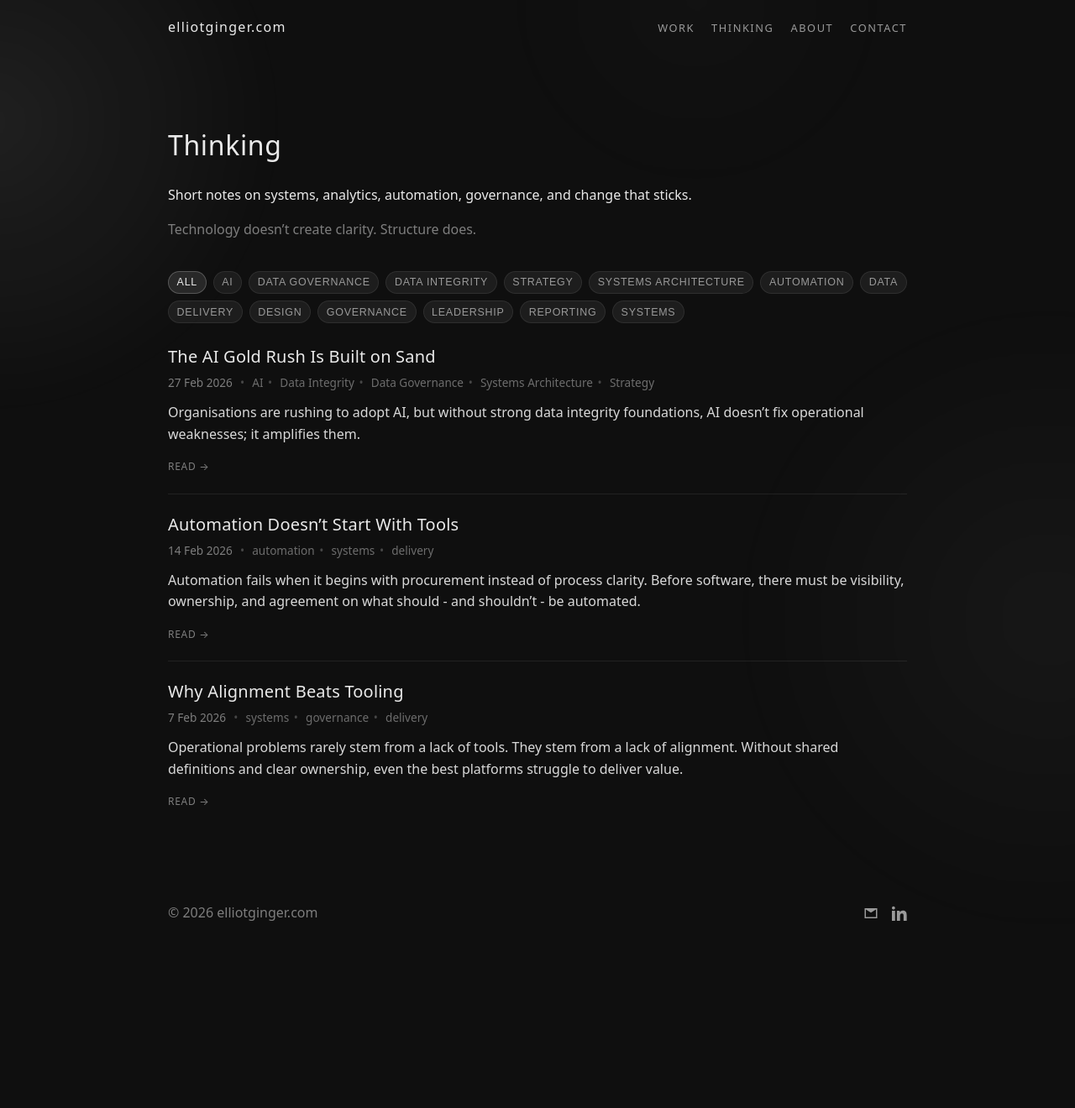
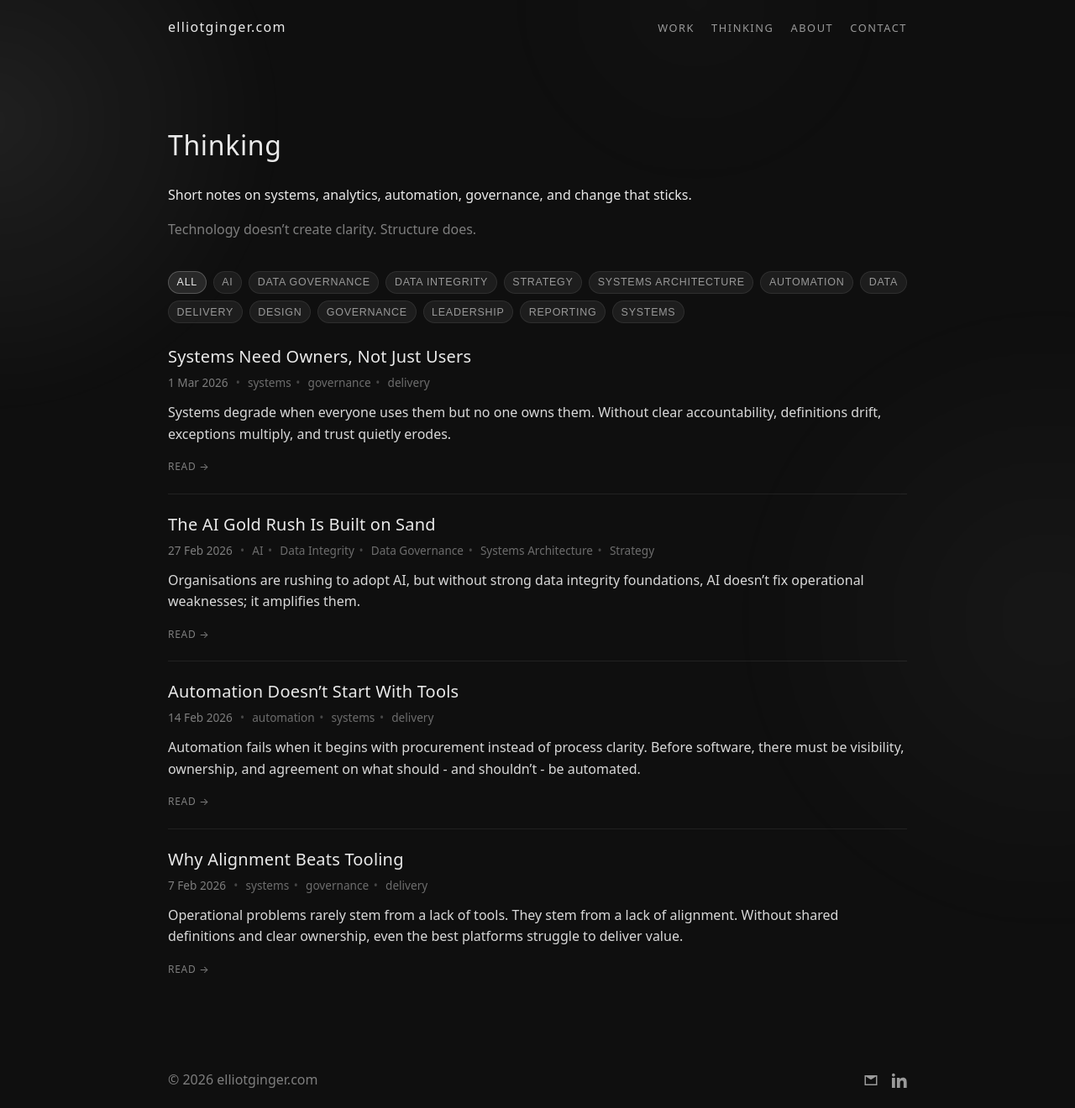
Before and after one commit to ElliotGinge/elliotginger.com, a Jekyll site: the page built from thinking.md, in a window 1280 px wide. Shown: the whole page at 84% size. Built offline with Jekyll 4.4.1, drawn with Linux system fonts in a browser that asks for light colours; before the commit the page ends 1120 px from its top, so only the background shows below that.

Commit message:
Add metadata to systems ownership post
Added metadata including date, categories, tags, excerpt, and permalink to the post.

```diff
--- a/_posts/2026-03-01-systems-need-owners-not-just-users.md
+++ b/_posts/2026-03-01-systems-need-owners-not-just-users.md
@@ -1,8 +1,11 @@
 ---
 layout: default
 title: Systems Need Owners, Not Just Users
+date: 2026-03-01
+categories: [Thinking]
 tags: [systems, governance, delivery]
 excerpt: "Systems degrade when everyone uses them but no one owns them. Without clear accountability, definitions drift, exceptions multiply, and trust quietly erodes."
+permalink: /thinking/systems-need-owners-not-just-users/
 ---
 
 Many organisational systems have plenty of users.
```
